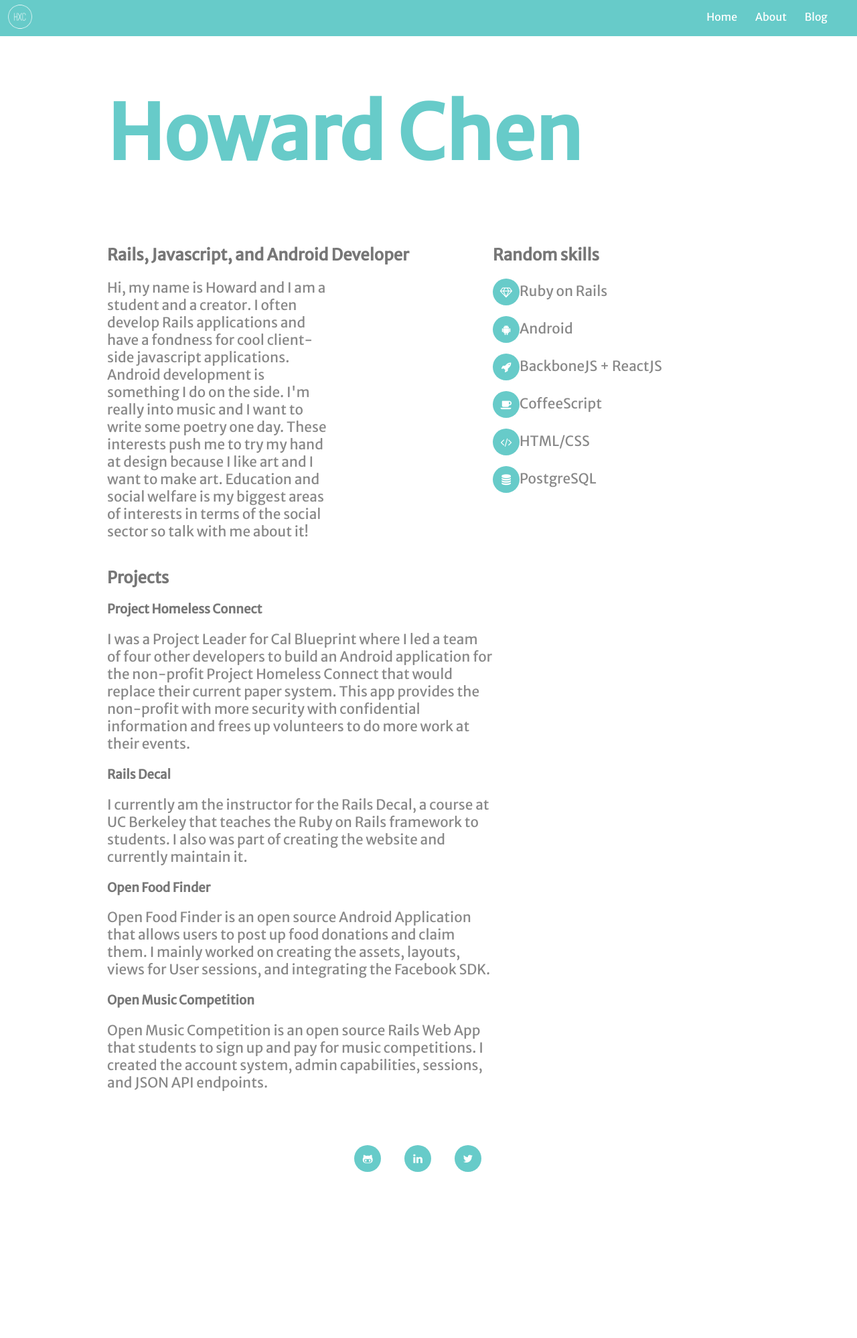
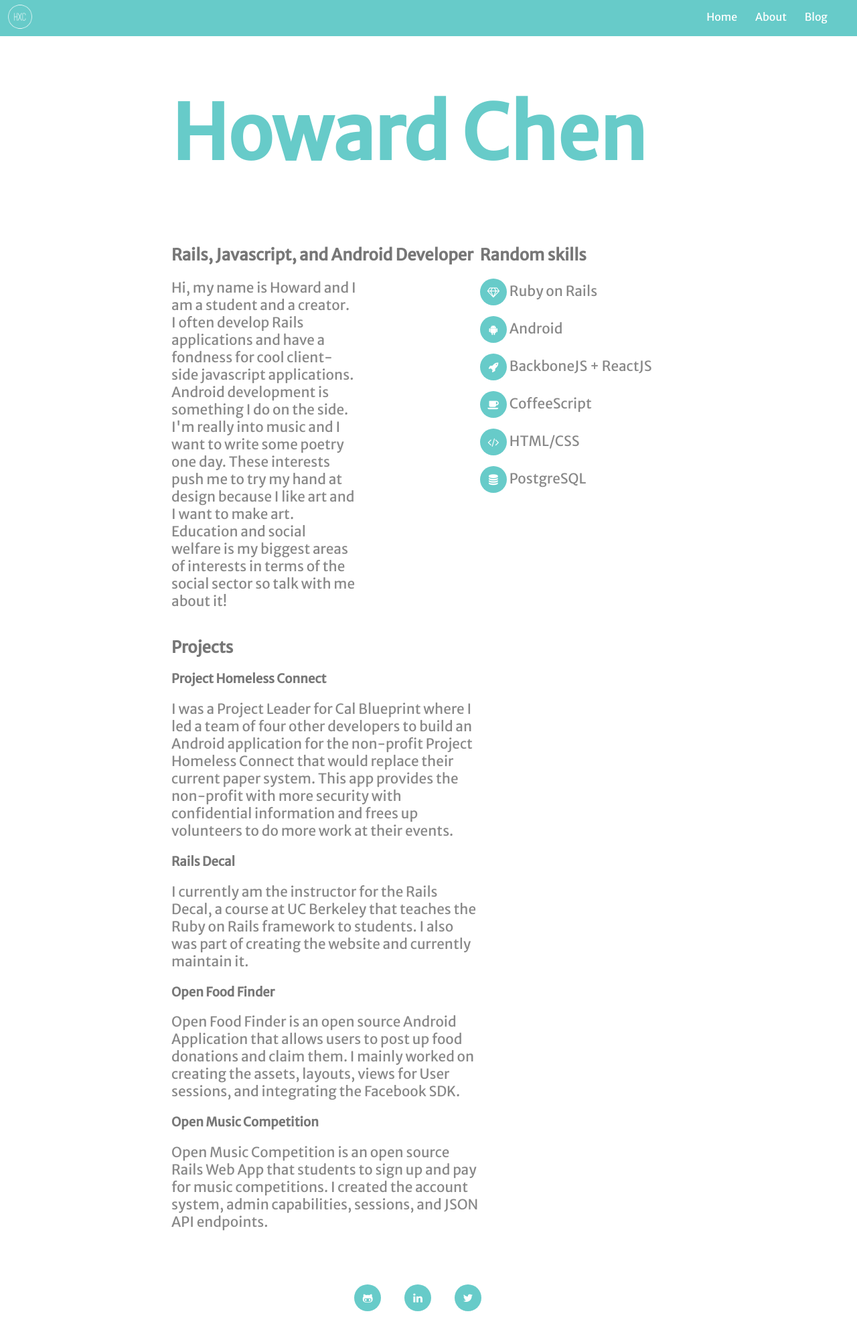
Before and after one commit to chenhoward/chenhoward.github.io, a Jekyll site: the page built from index.html, in a window 1280 px wide. Shown: the whole page at 67% size. Built offline with Jekyll 4.4.1, drawn with Linux system fonts in a browser that asks for light colours; nearby versions of some CDN libraries; before the commit the page ends 1790 px from its top, so only the background shows below that.

Commit message:
Fix width

```diff
--- a/css/style.css
+++ b/css/style.css
@@ -407,7 +407,7 @@ body {
 
 .container {
   margin: auto;
-  width: 75%;
+  width: 60%;
   margin-bottom: 80px; }
   .container .clear {
     clear: both; }
@@ -429,6 +429,10 @@ body {
     width: 60%;
     margin-right: 0; }
 
+.page-content {
+  margin: auto;
+  width: 60%; }
+
 h1 {
   color: #67cbc9;
   font-size: 7em; }
@@ -439,7 +443,8 @@ ul {
 
 .fa-icons li {
   display: block;
-  padding-bottom: 1em; }
+  padding-bottom: 1em;
+  text-align: left; }
   .fa-icons li:before {
     background: #67cbc9;
     border-radius: 100%;
--- a/index.html
+++ b/index.html
@@ -19,12 +19,12 @@ layout: home
   <div class="right">
     <h2>Random skills</h2>
       <ul class="fa-icons">
-        <li class="fa fa-diamond"><p>Ruby on Rails</p></li>
-        <li class="fa fa-android"><p>Android</p></li>
-        <li class="fa fa-rocket"><p>BackboneJS + ReactJS</p></li>
-        <li class="fa fa-coffee"><p>CoffeeScript</p></li>
-        <li class="fa fa-code"><p>HTML/CSS</p></li>
-        <li class="fa fa-database"><p>PostgreSQL</p></li>
+        <li class="fa fa-diamond">&nbsp<p>Ruby on Rails</p></li>
+        <li class="fa fa-android">&nbsp<p>Android</p></li>
+        <li class="fa fa-rocket">&nbsp<p>BackboneJS + ReactJS</p></li>
+        <li class="fa fa-coffee">&nbsp<p>CoffeeScript</p></li>
+        <li class="fa fa-code">&nbsp<p>HTML/CSS</p></li>
+        <li class="fa fa-database">&nbsp<p>PostgreSQL</p></li>
       </ul>
   </div>
   <div class="clear">
```
Also changed, not shown: _posts/2014-08-01-rollcall.md (+2 -2 lines), scss/style.sass (+6 -1 lines), 1 other file.
